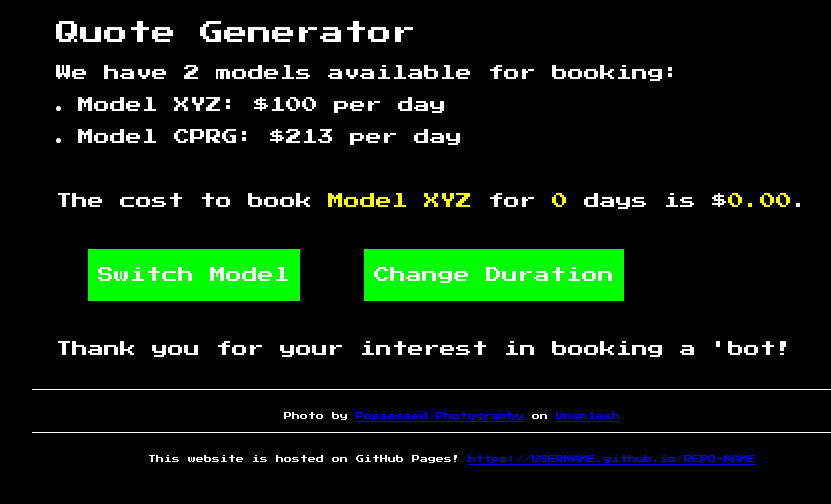
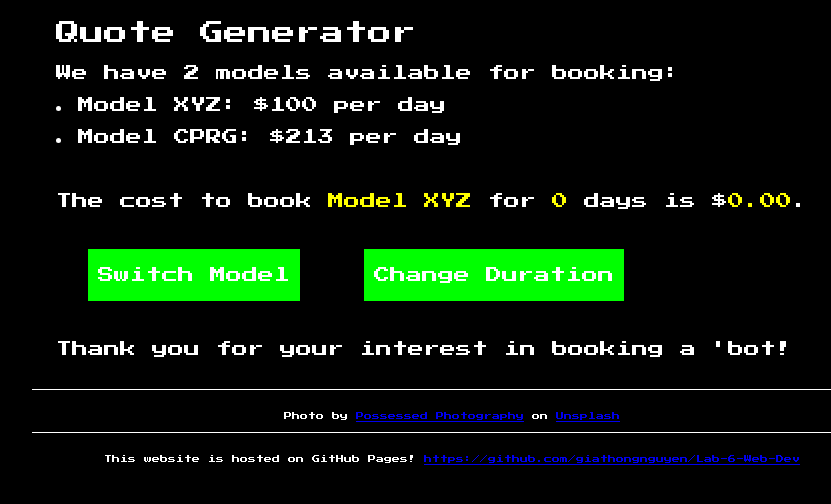
Before and after one commit to giathongnguyen/Lab-6-Web-Dev, a plain HTML site: page index.html in a window 1280 px wide. Shown: the part 104-608 px from the top of the page, without its empty margins (188-1019 px from the left). Drawn offline with Linux system fonts and the light colour scheme.

Commit message:
Update index.html

```diff
--- a/index.html
+++ b/index.html
@@ -58,8 +58,8 @@
       </p>
       <p>
         This website is hosted on GitHub Pages!
-        <a href="https://USERNAME.github.io/REPO-NAME"
-          >https://USERNAME.github.io/REPO-NAME</a
+        <a href="https://github.com/giathongnguyen/Lab-6-Web-Dev"
+          >https://github.com/giathongnguyen/Lab-6-Web-Dev</a
         >
       </p>
     </footer>
```
